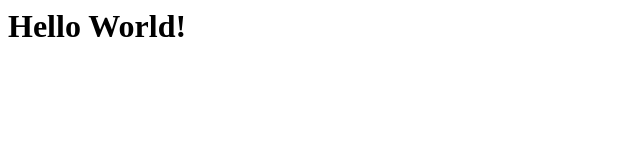
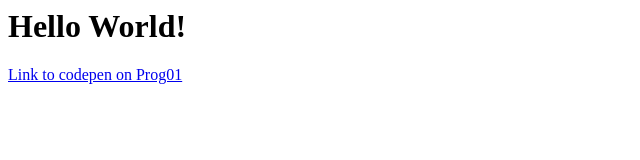
Before and after one commit to mdneilso/index.html, a plain HTML site: page index.html in a window 1280 px wide. Shown: the whole page, without its empty margins (0-640 px from the left). Drawn offline with Linux system fonts and the light colour scheme.

Commit message:
Update index.html

```diff
--- a/index.html
+++ b/index.html
@@ -1 +1,2 @@
 <h1>Hello World!</h1>
+<a href="https://codepen.io/mdneilso/pen/pOaPdL">Link to codepen on Prog01</a>
```
